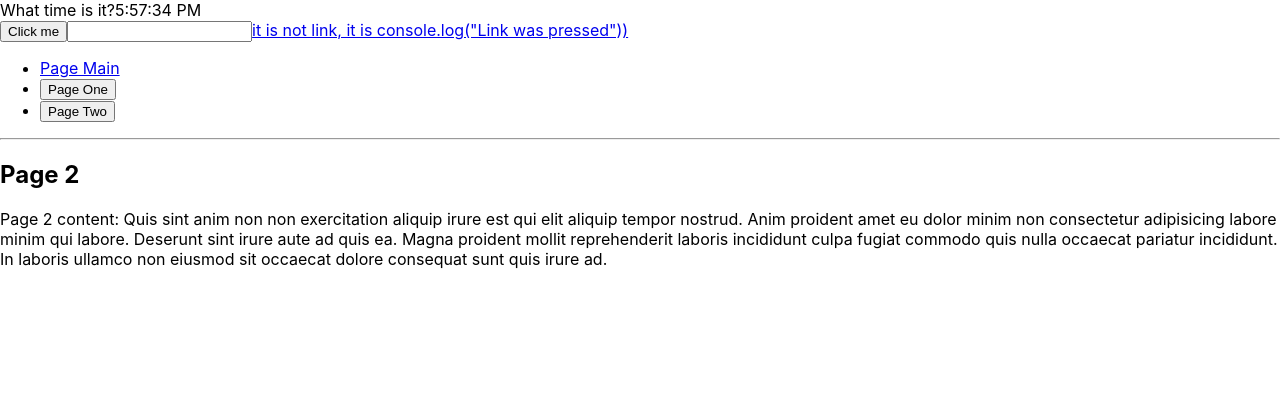
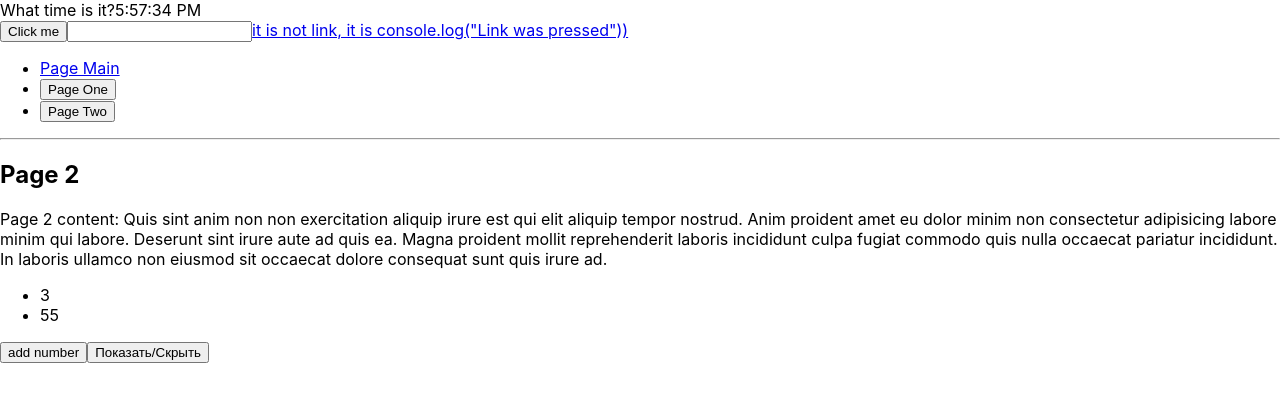
Before and after one commit to MaksMeamk/FirstReact, a React (Create React App) app: page /two in a window 1280 px wide. Shown: the top 402 px of the page. Built offline with nearby package versions, Linux system fonts and the light colour scheme.

Commit message:
ussEffect + LifeCycle

```diff
--- a/package.json
+++ b/package.json
@@ -9,7 +9,7 @@
     "lorem-ipsum": "^2.0.8",
     "react": "^18.2.0",
     "react-dom": "^18.2.0",
-    "react-router-dom": "^6.11.1",
+    "react-router-dom": "^6.11.2",
     "react-scripts": "5.0.1",
     "web-vitals": "^2.1.4"
   },
--- a/src/App2.js
+++ b/src/App2.js
@@ -3,9 +3,14 @@ import { PageOne, PageTwo } from "./Pages";
 import MainPage from "./MainPage";
 import Events from "./Events";
 import Clock from "./Clock";
+import List from "./List";
+import { useState } from "react";
 // import tick from "./tick";
 
 const App2 = () => {
+  const [visible, setVisible] = useState(true);
+  const toggleVisible = () => { setVisible(visible => !visible) }
+
   return (
     <>
       {/* {setInterval(tick, 1000)} */}
@@ -20,6 +25,9 @@ const App2 = () => {
           </Route>
         </Routes>
       </BrowserRouter>
+
+      {visible && <List></List>}
+      <button onClick={toggleVisible}>Показать/Скрыть</button>
     </>
   );
 };
--- a/src/Clock.js
+++ b/src/Clock.js
@@ -9,7 +9,7 @@ class Clock extends React.Component {
     this.setState({ time: new Date() });
   }
   componentDidMount() {
-    const timerID = setInterval(() => this.tick(), 1000);
+    this.timerID = setInterval(() => this.tick(), 1000);
   }
   componentWillUnmount() {
     clearInterval(this.timerID);
--- /dev/null
+++ b/src/List.js
@@ -0,0 +1,78 @@
+
+import React, { useEffect, useState } from "react";
+
+const List = () => {
+    const [arr, setarr] = useState([3, 55]);
+
+    const clikk = () => {
+        const numb = Math.round(Math.random() * 10)
+        setarr([...arr, numb])
+    }
+    // componentDidMount and ComponentWillUnmount
+    useEffect(() => {
+        console.log('Список Отображён');
+        return (() => { console.log('компонент был удалён') })
+    }, [])
+    // ComponentDidUpdate
+    useEffect(() => {
+        console.log('компонент был обновлён');
+
+    })
+    useEffect(() => {
+        console.log('Элемент StateArr был обновлён')
+    }, [arr])
+
+    //
+
+
+    return (
+        <>
+            <ul>
+                {arr.map((item, index) =>
+                    <li key={index}>{item}</li>
+                )}
+            </ul>
+            <button onClick={() => clikk()}>add number</button>
+        </>
+    )
+}
+
+export default List;
+
+// class List extends React.Component {
+//     constructor(props) {
+//         super(props);
+//         this.state = { arr: [3, 55] };
+//     }
+//     componentDidMount() {
+//         console.log('Компонент был отабражён');
+//     }
+//     componentDidUpdate(prevProps, precState) {
+//         console.log("Компонент был обновлён")
+//         console.log({ prevProps, precState, nextProps: this.props, nextState: this.state })
+//     }
+//     componentWillUnmount() {
+//         console.log('Компонет был удалён')
+//     }
+
+//     clikk = () => {
+//         const numb = Math.round(Math.random() * 10)
+//         this.setState((state) => ({ arr: [...state.arr, numb] }))
+//     }
+
+//     render() {
+//         return (
+//             <>
+//                 <ul>
+//                     {this.state.arr.map((item, index) =>
+//                         <li key={index}>{item}</li>
+//                     )}
+//                 </ul>
+//                 <button onClick={() => this.clikk()}>add number</button>
+
+//             </>
+//         )
+//     }
+// }
+
+// export default List;
```
Also changed, not shown: 1 other file (tests, documents, lock files or other folders).
